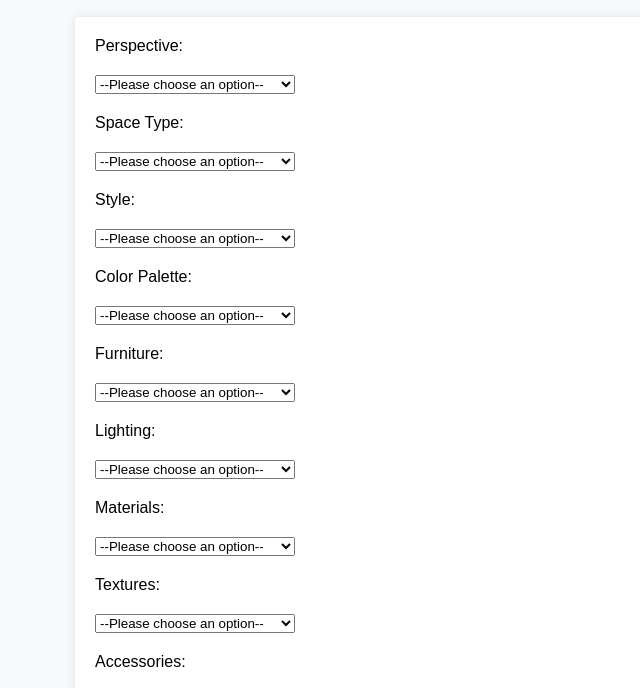
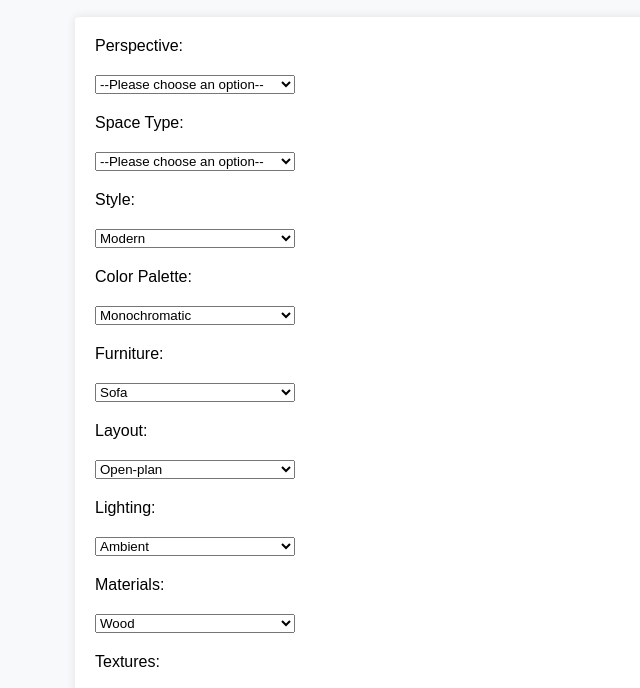
Before and after one commit to qzh3722/interior-design-prompt-generator, a plain HTML site: page index.html in a window 1280 px wide. Shown: the part 109-797 px from the top of the page, without its empty margins (265-905 px from the left). Drawn offline with Linux system fonts and the light colour scheme.

Commit message:
Beautify the website

```diff
--- a/index.html
+++ b/index.html
@@ -39,6 +39,9 @@
           <label for="perspective">Perspective:</label>
           <select id="perspective">
             <option value="">--Please choose an option--</option>
+            <option value="overhead">Overhead</option>
+            <option value="eye-level">Eye-level</option>
+            <option value="low-angle">Low-angle</option>
             <!-- Add more options here -->
           </select>
         </div>
@@ -46,6 +49,11 @@
           <label for="space-type">Space Type:</label>
           <select id="space-type">
             <option value="">--Please choose an option--</option>
+            <option value="living-room">Living Room</option>
+            <option value="bedroom">Bedroom</option>
+            <option value="kitchen">Kitchen</option>
+            <option value="bathroom">Bathroom</option>
+            <option value="dining-room">Dining Room</option>
             <!-- Add more options here -->
           </select>
         </div>
@@ -53,6 +61,12 @@
         <div class="form-group">
           <label for="style">Style:</label>
           <select id="style">
+            <option value="modern">Modern</option>
+            <option value="minimalist">Minimalist</option>
+            <option value="industrial">Industrial</option>
+            <option value="scandinavian">Scandinavian</option>
+            <option value="mid-century">Mid-Century</option>
+            <option value="bohemian">Bohemian</option>
             <option value="">--Please choose an option--</option>
             <!-- Add more options here -->
           </select>
@@ -61,6 +75,12 @@
         <div class="form-group">
           <label for="color-palette">Color Palette:</label>
                 <select id="color-palette">
+                    <option value="monochromatic">Monochromatic</option>
+                    <option value="complementary">Complementary</option>
+                    <option value="analogous">Analogous</option>
+                    <option value="triadic">Triadic</option>
+                    <option value="warm">Warm</option>
+                    <option value="cool">Cool</option>
                     <option value="">--Please choose an option--</option>
                     <!-- Add more options here -->
                 </select>
@@ -68,26 +88,50 @@
                 <!-- Add more select elements for other categories -->
                 <label for="furniture">Furniture:</label>
         <select id="furniture">
+          <option value="sofa">Sofa</option>
+          <option value="armchair">Armchair</option>
+          <option value="coffee-table">Coffee Table</option>
+          <option value="bed">Bed</option>
+          <option value="dining-table">Dining Table</option>
+          <option value="chairs">Chairs</option>
+          <option value="">--Please choose an option--</option>
+          <!-- Add more options here -->
+        </select>
+        <label for="layout">Layout:</label>
+        <select id="layout">
+            <option value="open-plan">Open-plan</option>
+            <option value="closed-off">Closed-off</option>
+            <option value="zoning">Zoning</option>
+            <option value="focal-point">Focal-point</option>
+            <option value="centralized">Centralized</option>
           <option value="">--Please choose an option--</option>
           <!-- Add more options here -->
         </select>
         <label for="lighting">Lighting:</label>
         <select id="lighting">
+            <option value="ambient">Ambient</option>
+            <option value="task">Task</option>
+            <option value="accent">Accent</option>
+            <option value="natural">Natural</option>
+            <option value="layered">Layered</option>
           <option value="">--Please choose an option--</option>
           <!-- Add more options here -->
         </select>
         <label for="materials">Materials:</label>
         <select id="materials">
+            <option value="wood">Wood</option>
+            <option value="metal">Metal</option>
+            <option value="glass">Glass</option>
+            <option value="stone">Stone</option>
+            <option value="concrete">Concrete</option>
+            <option value="textile">Textile</option>
           <option value="">--Please choose an option--</option>
           <!-- Add more options here -->
         </select>
         <label for="textures">Textures:</label>
         <select id="textures">
-          <option value="">--Please choose an option--</option>
-          <!-- Add more options here -->
-        </select>
-        <label for="accessories">Accessories:</label>
-        <select id="accessories">
+            <option value="smooth">Smooth</option>
+            <option value="rough">Rough</option>
           <option value="">--Please choose an option--</option>
           <!-- Add more options here -->
         </select>
@@ -95,6 +139,12 @@
         <select id="mood">
           <option value="">--Please choose an option--</option>
           <!-- Add more options here -->
+            <option value="cozy">Cozy</option>
+            <option value="minimalist">Minimalist</option>
+            <option value="inviting">Inviting</option>
+            <option value="vibrant">Vibrant</option>
+            <option value="relaxing">Relaxing</option>
+            <option value="sophisticated">Sophisticated</option>
         </select>
       </form>
     </section>
```
